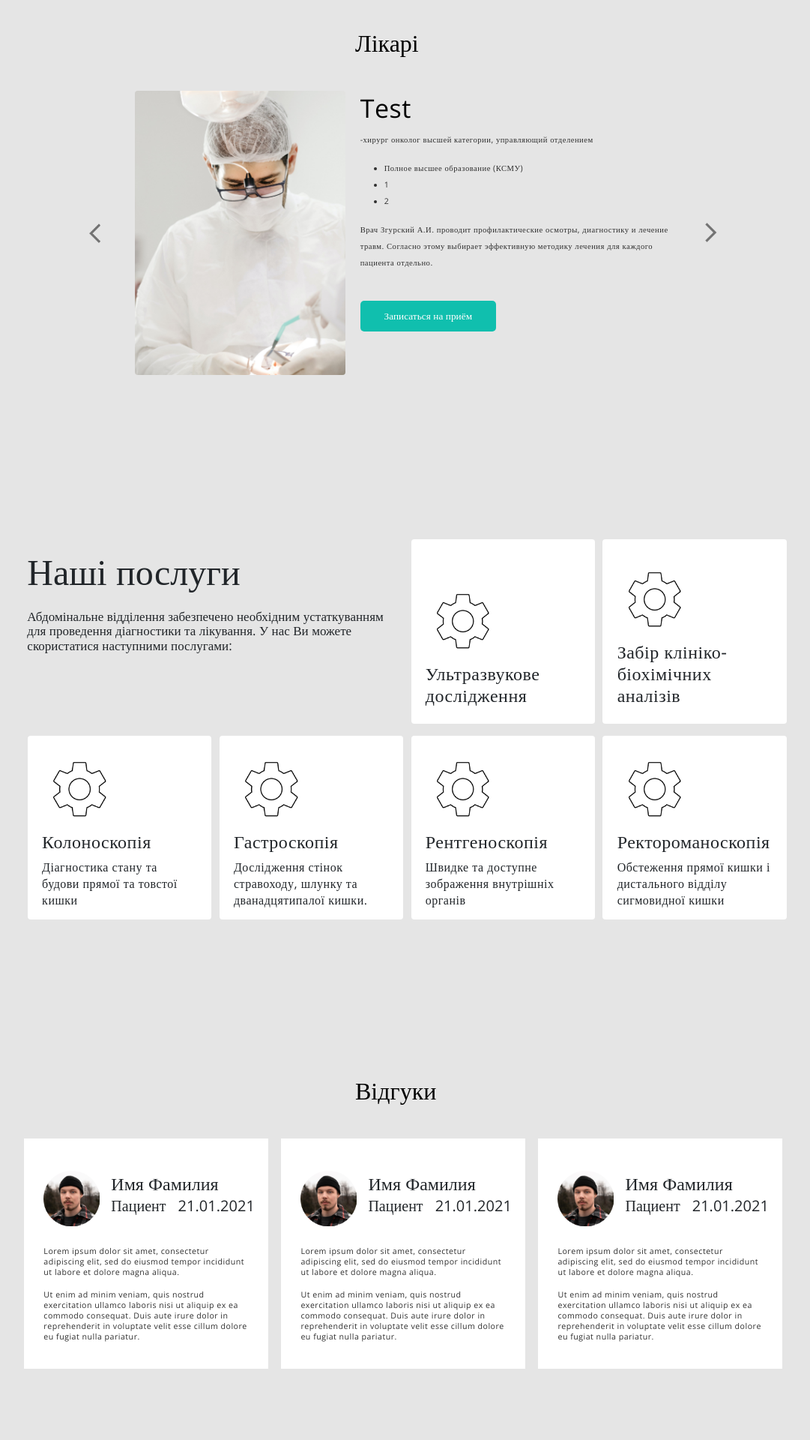
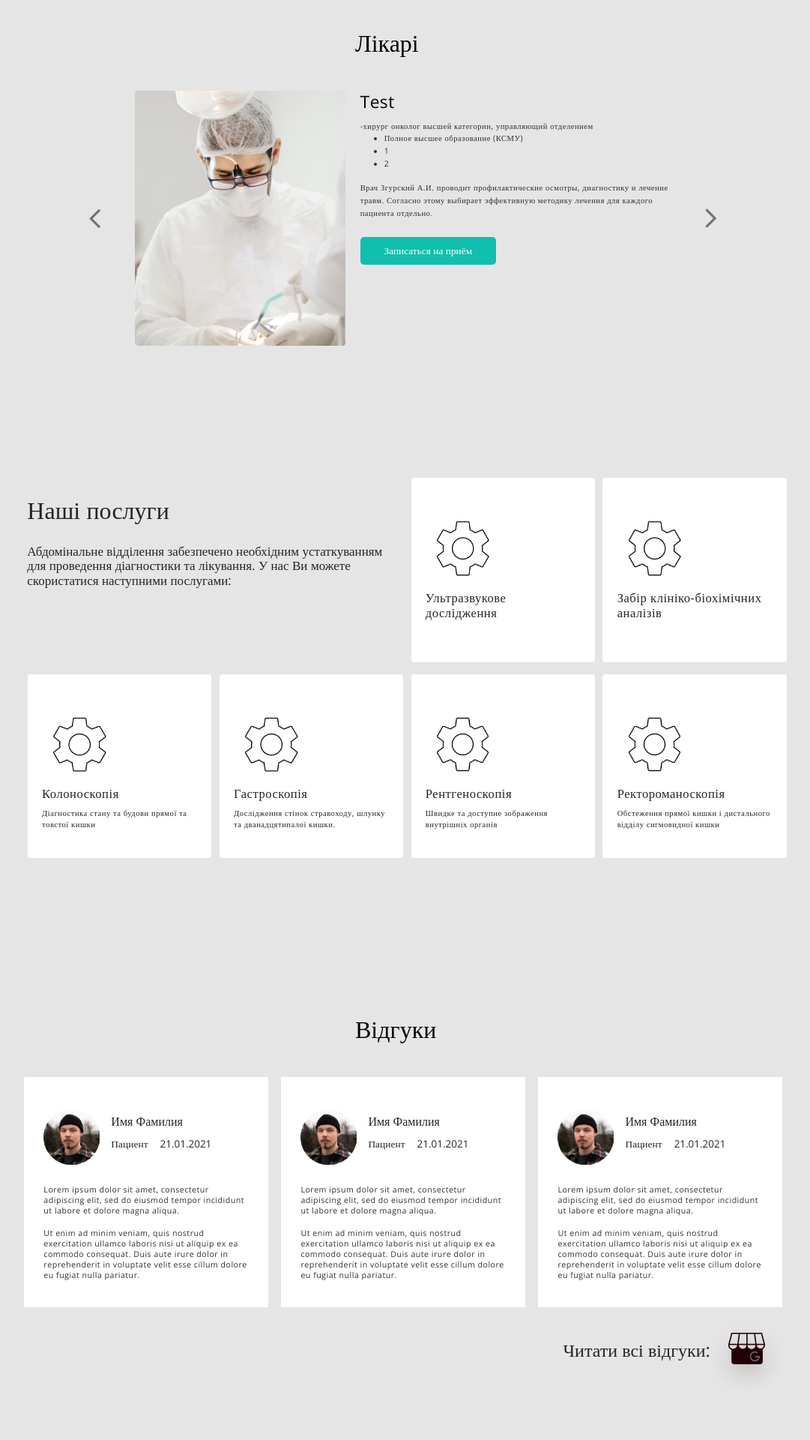
Before and after one commit to vladBrownDev/zrpc, a React (Create React App) app: page / in a window 1280 px wide. Shown: the part 920-2840 px from the top of the page at 75% size, without its empty margins (102-1183 px from the left). Built offline with nearby package versions, Linux system fonts and the light colour scheme.

Commit message:
gum done

```diff
--- a/src/App.css
+++ b/src/App.css
@@ -163,7 +163,6 @@ section {
   line-height: 65px;
   display: flex;
   align-items: center;
-
   color: #000000;
 }
 
@@ -171,7 +170,7 @@ section {
   width: 56vw;
   margin-left: auto;
   margin-right: auto;
-  margin-bottom:  27.4vh;
+  margin-bottom:  13.75vw
 }
 #reviews .carousel {
   max-width: 45.8vw;
@@ -238,11 +237,11 @@ span.carousel-control-prev-icon {
 #services h2 {
   font-style: normal;
   font-weight: normal;
-  font-size: 48px;
+  font-size: 2.5vw;
   line-height: 65px;
   display: flex;
   align-items: center;
-  margin-bottom: 2.22vh;
+  margin-bottom: 1vw;
 }
 
 #upperOpDesc {
@@ -250,7 +249,7 @@ span.carousel-control-prev-icon {
   font-weight: normal;
   font-size: 17px;
   line-height: 1.5vw;
-  letter-spacing: 0.0015em;
+  /* letter-spacing: 0.0015em; */
 }
 .operBlock {
   width: 19.16vw;
@@ -267,17 +266,23 @@ span.carousel-control-prev-icon {
 
 }
 #operText {
-  min-height: 25%;
+  height: 35%;
 }
 .operBlock div {
   font-style: normal;
   font-weight: normal;
-  font-size: 16px;
-  line-height: 22px;
   letter-spacing: 0.5px;
 }
+.operBlock h4 {
+  font-style: normal;
+  font-weight: normal;
+  font-size: 1.3vw;
+  line-height: 1.6vw;
+  }
 .serviseDesc {
   max-width: 320px;
+  font-size: 0.83vw;
+  line-height: 1.2vw;
 }
 #downOp {
   display: grid;
@@ -298,8 +303,9 @@ span.carousel-control-prev-icon {
 #reviews {
   margin-bottom: 25vh;
   display: flex;
-  flex-direction: row;
+  flex-direction: column;
   justify-content: space-between;
+  align-items: flex-end;
 }
 #reviewHead {
   margin-left: 45%;
@@ -321,6 +327,18 @@ span.carousel-control-prev-icon {
   grid-template-rows: 24vw;
   grid-column-gap: 1.2vw;
 }
+#readReviews {
+  font-style: normal;
+  font-weight: normal;
+  font-size: 24px;
+  line-height: 33px;
+  display: flex;
+  flex-direction: row;
+  align-items: center;
+}
+#readReviews img {
+  padding-top: 19px;
+}
 #map {
   margin:0;
   height: 60vh;
@@ -338,7 +356,7 @@ footer {
 .footerH {
   font-style: normal;
   font-weight: normal;
-  font-size: 24px;
+  font-size: 1.25vw;
   line-height: 33px;
   /* identical to box height */
 
@@ -351,7 +369,7 @@ footer {
 .footerText {
   font-style: normal;
   font-weight: normal;
-  font-size: 24px;
+  font-size: 1.25vw;
   line-height: 33px;
   /* identical to box height */
 
@@ -368,7 +386,7 @@ footer {
 #number {
   font-style: normal;
   font-weight: normal;
-  font-size: 48px;
+  font-size: 2.5vw;
   line-height: 65px;
   display: flex;
   align-items: center;
@@ -384,3 +402,9 @@ footer {
 #mail {
   margin-bottom: 24px;
 }
+
+@media screen and (max-width:1067px) {
+  #upperOpDesc {
+    font-size: 13px;
+  }
+}
--- a/src/App.js
+++ b/src/App.js
@@ -2,12 +2,18 @@ import './App.css';
 import React, {Component} from "react"
 import Carousel from "react-bootstrap/Carousel"
 import 'bootstrap/dist/css/bootstrap.min.css';
+import {Link} from 'react-scroll'
+
+//components
+
 import Doc from "./doctors/doc"
 import Review1 from './reviews/review1';
 import language from "./languages"
-import {Link} from 'react-scroll'
 
-// import emailjs from "emailjs-com"
+//images
+
+import reviewImg from "./images/reviews.png"
+
 
 
 let langObj = language()
@@ -165,8 +171,17 @@ class App extends Component {
               <Review1/> <Review1/> <Review1/>
             </div>
 
+            <div id="readReviews">
+              <div>{this.state.currentLang.reviews.read}</div>
+              <a  target="_blank" rel="noreferrer" href="https://www.google.com/search?q=%D0%B7%D1%80%D0%BF%D1%86&oq=%D0%B7%D1%80%D0%BF%D1%86&aqs=chrome..69i57j46i39i175i199j0i1i10j0i1l2j69i60l3.1198j0j7&sourceid=chrome&ie=UTF-8#lrd=0x40dc5ee6088d346f:0x9dbe02740ea7d681,1,,,"              >
+                <img alt="Читать все отзывы"
+                src={reviewImg}/>
+              </a>
+
+            </div>
 
           </section>
+
           <section id="map">
             <iframe title="map" src="https://www.google.com/maps/embed?pb=!1m14!1m8!1m3!1d10724.375128843645!2d35.204467!3d47.7796295!3m2!1i1024!2i768!4f13.1!3m3!1m2!1s0x0%3A0x9dbe02740ea7d681!2z0JfQsNC_0L7RgNGW0LfRjNC60LjQuSDRgNC10LPRltC-0L3QsNC70YzQvdC40Lkg0L_RgNC-0YLQuNC_0YPRhdC70LjQvdC90LjQuSDRhtC10L3RgtGAIHwgItCX0KDQn9CmIg!5e0!3m2!1sru!2sua!4v1627998189522!5m2!1sru!2sua" width="100%"  height="100%" allowFullScreen="" loading="lazy"></iframe>
           </section>
--- a/src/doctors/doc1.css
+++ b/src/doctors/doc1.css
@@ -1,6 +1,6 @@
 #docCard {
     width: 56vw;
-    height: 47.4vh;
+    height: 26.6vw;
     display: flex;
     flex-direction: row;
     justify-content: space-between;
@@ -20,19 +20,23 @@
     font-size: 0.83vw;
     line-height: 22px;
     letter-spacing: 0.5px;
-
+    min-height: 26.6vw;
     color: #2F2F2F;
 }
 #docDesc h1 {
     font-style: normal;
     font-weight: normal;
-    font-size: 34px;
-    line-height: 46px;
+    font-size: 1.77vw;
+    line-height: 2.4vw;
     display: flex;
     align-items: center;
     text-align: center;
 
     color: #000000;
+}
+
+#docDesc p {
+    margin: 0;
 }
 
 #buttonShell {
@@ -42,7 +46,7 @@
 }
 #buttonShell button {
     width:14.16vw;
-    height: 5.18vh;
+    height: 2.9vw;
     background-color: #10BFAE;
     border:none;
     color:white;
@@ -55,8 +59,8 @@
     margin-top: 3vh;
 }
 
-@media screen and (max-width:1243px) {
+@media screen and (max-width:1280px) {
     #docDesc {
-        line-height: 19px;
+        line-height: 1.3vw;
     }
   }
--- a/src/languages.js
+++ b/src/languages.js
@@ -65,7 +65,8 @@ const lang = {
             serv7Desk:"",
         },
         reviews : {
-            h1:"Відгуки"
+            h1:"Відгуки",
+            read: "Читати всі відгуки:"
         },
         footer : {
             phone:"Телефон:",
@@ -139,7 +140,8 @@ const lang = {
             serv7Desk:"",
         },
         reviews : {
-            h1:"Отзывы"
+            h1:"Отзывы",
+            read: "Читать все отзывы:"
         },
         footer : {
             mail:"Почта:",
--- a/src/reviews/review.css
+++ b/src/reviews/review.css
@@ -27,11 +27,15 @@
     background-size: cover;
     margin-right: 1.2vw;
 }
+#rewNameShell {
+    height: 5.8vw;
+}
+
 
 #patientName {
     font-style: normal;
     font-weight: normal;
-    font-size: 24px;
+    font-size: 1.25vw;
     line-height: 33px;
 
 }
@@ -46,7 +50,7 @@
 #downPatient span {
     font-style: normal;
     font-weight: normal;
-    font-size: 20px;
+    font-size: 1.05vw;
     line-height: 27px;
     letter-spacing: 0.0015em;
     margin-right: 16px;
--- a/src/reviews/review1.js
+++ b/src/reviews/review1.js
@@ -7,7 +7,7 @@ export default function Review1 () {
             <div id="reviewRight">
                 <div id="patientCard">
                     <div id="patientPic"></div>
-                    <div>
+                    <div id="rewNameShell">
                         <div id="patientName">
                             Имя Фамилия
                         </div>
```
Also changed, not shown: src/images/reviews.png (added).
